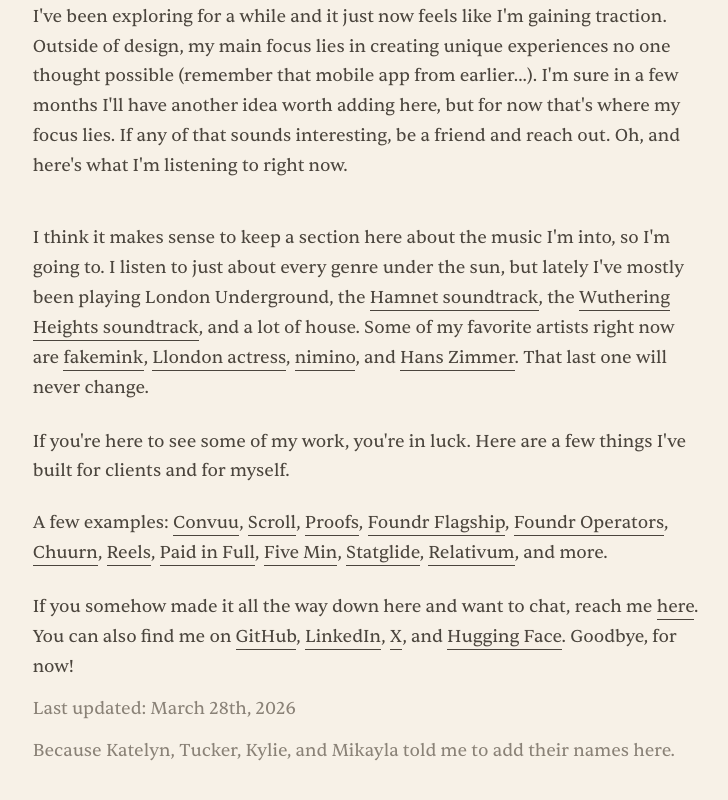
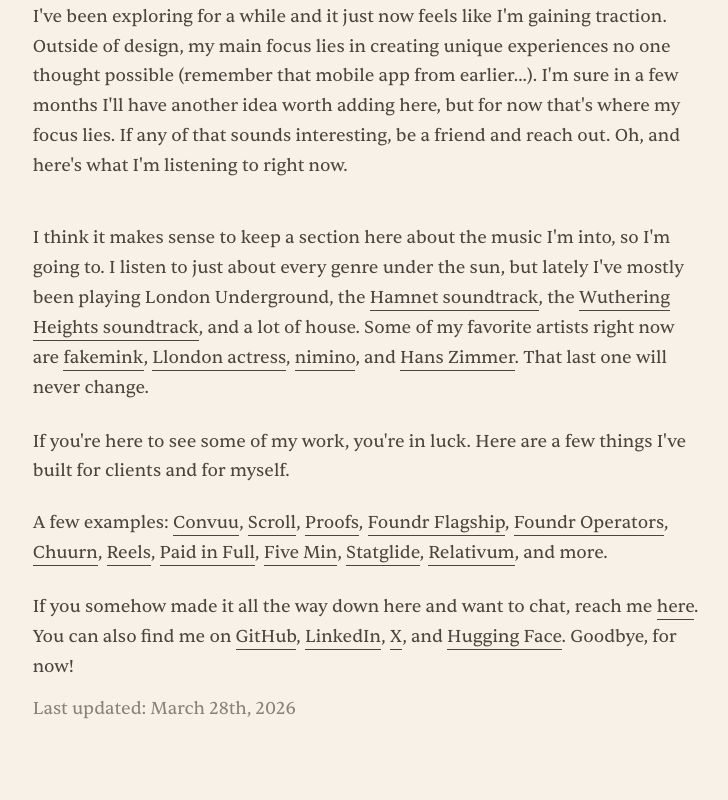
Before and after one commit to will4381/personal-website, a Next.js app: page / in a window 1280 px wide. Shown: the part 725-1525 px from the top of the page, without its empty margins (269-997 px from the left). Built offline with nearby package versions, Linux system fonts and the light colour scheme; no server answers; a web font is replaced by a local one.

Commit message:
remove names

```diff
--- a/app/page.tsx
+++ b/app/page.tsx
@@ -166,9 +166,6 @@
         <p className={`${styles.footerLead} ${styles.lastUpdated}`}>
           Last updated: March 28th, 2026
         </p>
-        <p className={`${styles.footerLead} ${styles.lastUpdated}`}>
-          Because Katelyn, Tucker, Kylie, and Mikayla told me to add their names here.
-        </p>
       </div>
     </main>
   );
```
